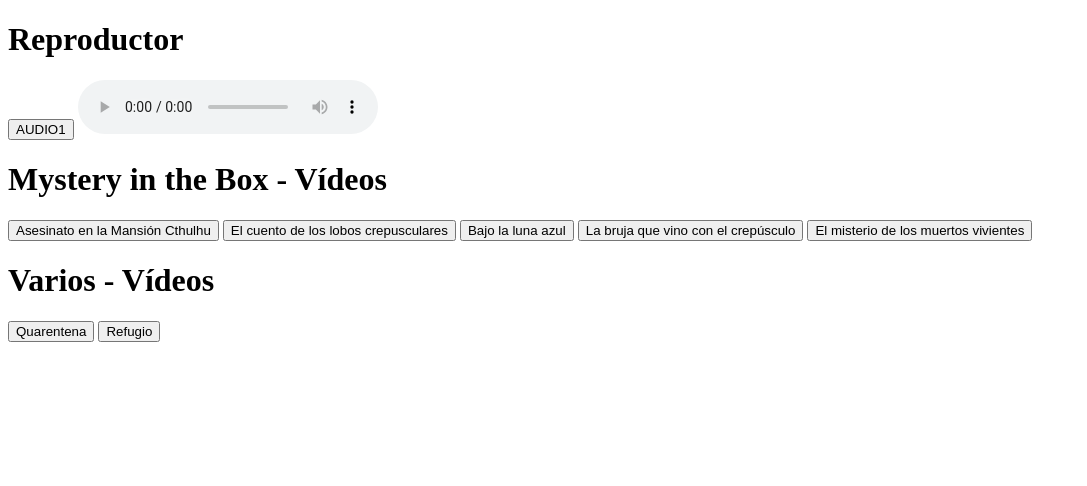
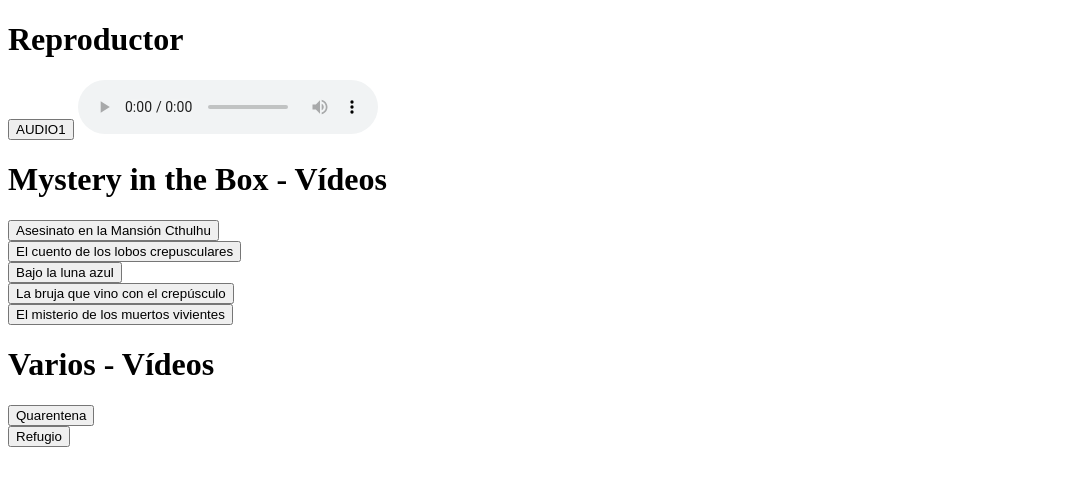
Before and after one commit to agent007utrera/intro, a plain HTML site: page videos.html in a window 1280 px wide. Shown: the whole page, without its empty margins (0-1087 px from the left). Drawn offline with Linux system fonts and the light colour scheme.

Commit message:
Add files via upload

```diff
--- a/videos.html
+++ b/videos.html
@@ -56,15 +56,15 @@
 </script>
 
   <h1>Mystery in the Box - Vídeos</h1>
-<button onclick="cargarVideo('videos/cthulhu.mp4')">Asesinato en la Mansión Cthulhu</button>
-<button onclick="cargarVideo('videos/lobos.mp4')">El cuento de los lobos crepusculares</button>
-<button onclick="cargarVideo('videos/luna.mp4')">Bajo la luna azul</button>
-<button onclick="cargarVideo('videos/bruja.mp4')">La bruja que vino con el crepúsculo</button>
-<button onclick="cargarVideo('videos/muertos.mp4')">El misterio de los muertos vivientes</button>
+<button onclick="cargarVideo('videos/cthulhu.mp4')">Asesinato en la Mansión Cthulhu</button><br>
+<button onclick="cargarVideo('videos/lobos.mp4')">El cuento de los lobos crepusculares</button><br>
+<button onclick="cargarVideo('videos/luna.mp4')">Bajo la luna azul</button><br>
+<button onclick="cargarVideo('videos/bruja.mp4')">La bruja que vino con el crepúsculo</button><br>
+<button onclick="cargarVideo('videos/muertos.mp4')">El misterio de los muertos vivientes</button><br>
 
   <h1>Varios - Vídeos</h1>
-<button onclick="cargarVideo('videos/quarentena.mp4')">Quarentena</button>
-<button onclick="cargarVideo('videos/refugio.mp4')">Refugio</button>
+<button onclick="cargarVideo('videos/quarentena.mp4')">Quarentena</button><br>
+<button onclick="cargarVideo('videos/refugio.mp4')">Refugio</button><br>
 
 </body>
 </html>
```
